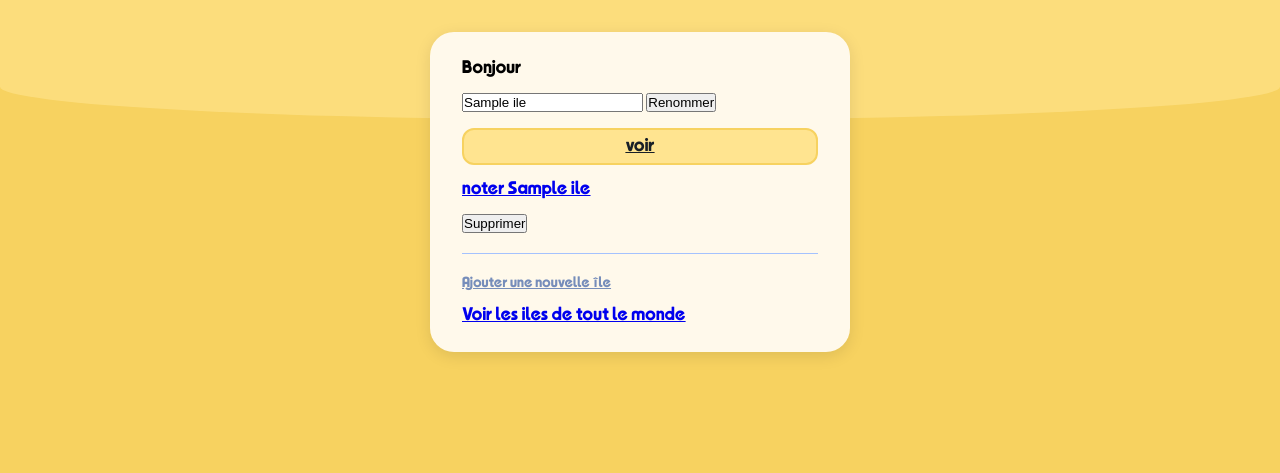
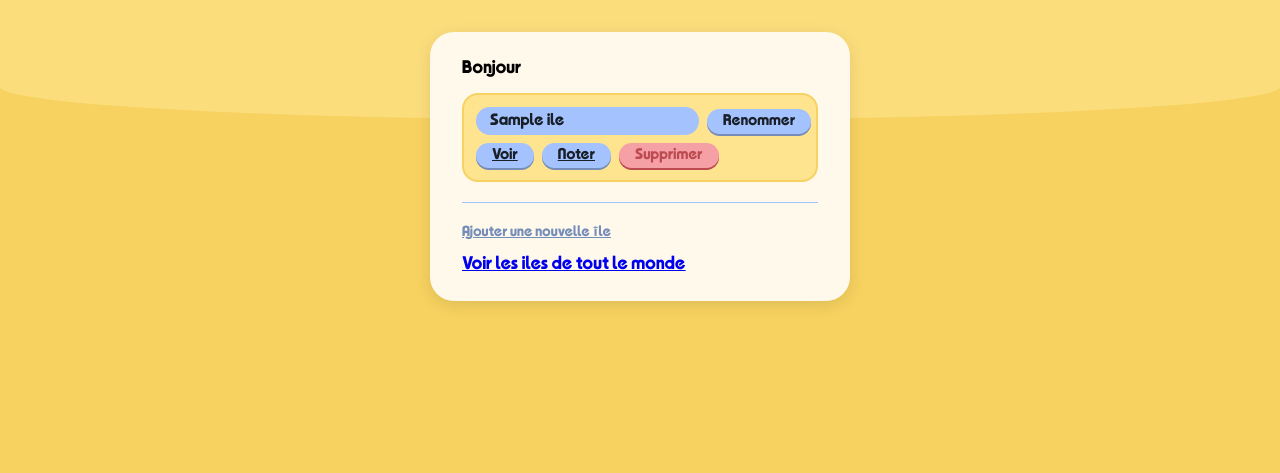
Before and after one commit to Aliloa/tomodachimac, a Flask app: template templates/profile.html in a window 1280 px wide. Shown: the top 473 px of the page. Run offline with Flask 3, Linux system fonts and the light colour scheme; the visitor is signed in with stand-in values (Sample User, id 1); the template is opened without the code that fills it: most values are stand-ins (such as "Sample title", 1, 10 or a date in 2020).

Commit message:
profile_style

```diff
--- a/static/style/style.css
+++ b/static/style/style.css
@@ -106,6 +106,75 @@ body::after  { bottom: 0; border-radius: 60% 60% 0 0 / 40px 40px 0 0; }
 
 .separateur { border: none; border-top: 1.5px solid var(--bleu); margin: 4px 0; }
 
+.ile-bloc {
+    display: flex;
+    flex-direction: column;
+    gap: 8px;
+    padding: 12px;
+    background-color: var(--jaune_clair);
+    border-radius: 16px;
+    border: 2px solid var(--jaune);
+}
+
+.ile-bloc form {
+    display: flex;
+    gap: 8px;
+    align-items: center;
+}
+
+.ile-bloc input[type="text"] {
+    background-color: var(--bleu);
+    border: none;
+    border-radius: 20px;
+    padding: 6px 14px;
+    font-family: "DreamLife", sans-serif;
+    font-size: 0.9rem;
+    color: var(--noir_site);
+    outline: none;
+    flex: 1;
+}
+
+.ile-bloc input[type="text"]:focus {
+    background-color: var(--bleu_fonce);
+    color: var(--blanc_site);
+}
+
+.boutton-danger {
+    padding: 5px 16px;
+    background-color: #f4a0a4;
+    color: var(--rouge_site);
+    font-family: "DreamLife", sans-serif;
+    font-size: 0.85rem;
+    border: none;
+    border-radius: 20px;
+    cursor: pointer;
+    box-shadow: 0 2px 0 var(--rouge_site);
+    transition: background-color 0.15s, transform 0.1s;
+}
+.boutton-danger:hover  { background-color: var(--rouge_site); color: var(--blanc_site); }
+.boutton-danger:active { transform: translateY(10px); }
+
+.ile-actions {
+    display: flex;
+    gap: 8px;
+    align-items: center;
+    flex-wrap: wrap;
+}
+.boutton-sm {
+    padding: 5px 16px;
+    background-color: var(--bleu);
+    color: var(--noir_site);
+    font-family: "DreamLife", sans-serif;
+    font-size: 0.85rem;
+    border: none;
+    border-radius: 20px;
+    cursor: pointer;
+    box-shadow: 0 2px 0 var(--bleu_fonce);
+    transition: background-color 0.15s, transform 0.1s;
+}
+.boutton-sm:hover  { background-color: var(--bleu_fonce); color: var(--blanc_site); }
+.boutton-sm:active { transform: translateY(1px); box-shadow: 0 1px 0 var(--bleu_fonce); }
+
 .badge-ile {
     background-color: var(--jaune_clair);
     border-radius: 12px;
--- a/templates/island.html
+++ b/templates/island.html
@@ -8,6 +8,7 @@
     <link rel="icon" type="image/png" href="../static/style/assets/logo_tomodachimac.png">
 </head>
 <body>
+    <div class="carte">
     <h1>{{islandName}}</h1>
     <p>Average note: {{avgNote}}</p>
     <p>Number of Miis: {{nbMiis}}</p>
@@ -29,5 +30,6 @@
             </a>
         </div>
     </div>
+    </div>
 </body>
 </html>
--- a/templates/profile.html
+++ b/templates/profile.html
@@ -17,15 +17,19 @@
 
         {% if iles %}
         {% for ile in iles %}
-        <form action="/rename_island/{{ ile['id_ile']}}" method="POST">
-            <input type="text" value="{{ile['nom_ile']}}" name="nom">
-            <button type="submit">Renommer</button>
-        </form>
-        <a class="badge-ile" href="/island/{{ile['id_ile']}}">voir</a>
-        <a href="/rate_island/{{ ile['id_ile'] }}">noter {{ ile['nom_ile'] }}</a>
-        <form action="/delete_island/{{ ile['id_ile']}}" method="POST">
-            <button type="submit">Supprimer</button>
-        </form>
+        <div class="ile-bloc">
+            <form action="/rename_island/{{ ile['id_ile']}}" method="POST">
+                <input type="text" value="{{ile['nom_ile']}}" name="nom">
+                <button type="submit" class="boutton-sm">Renommer</button>
+            </form>
+            <div class="ile-actions">
+                <a class="boutton-sm" href="/island/{{ile['id_ile']}}">Voir</a>
+                <a class="boutton-sm" href="/rate_island/{{ ile['id_ile'] }}">Noter</a>
+                <form action="/delete_island/{{ ile['id_ile']}}" method="POST">
+                    <button type="submit" class="boutton-danger">Supprimer</button>
+                </form>
+            </div>
+        </div>
         {% endfor %}
         <hr class="separateur">
         <p><a class="lien-secondaire" href="/create_island">Ajouter une nouvelle île</a></p>
```
